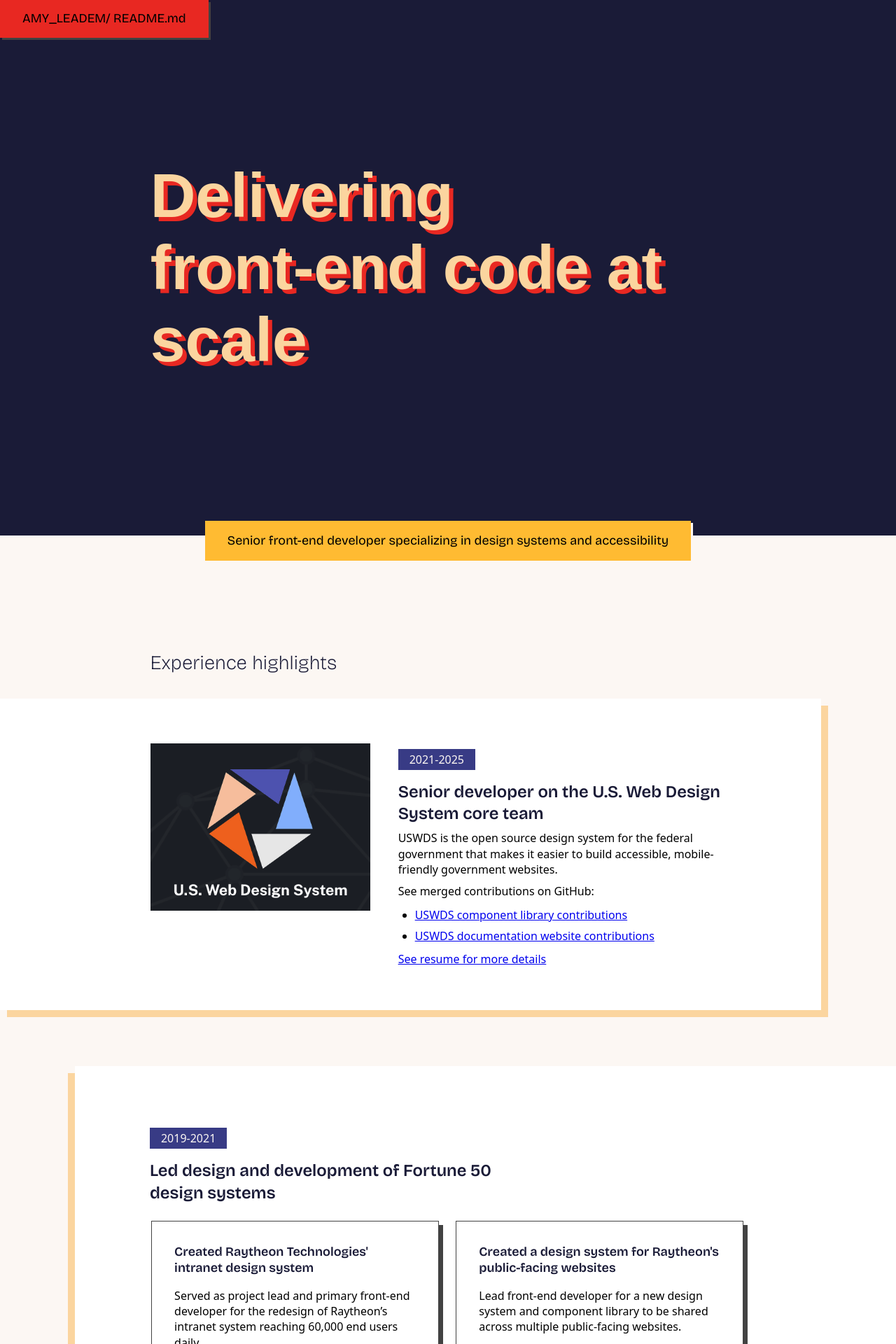
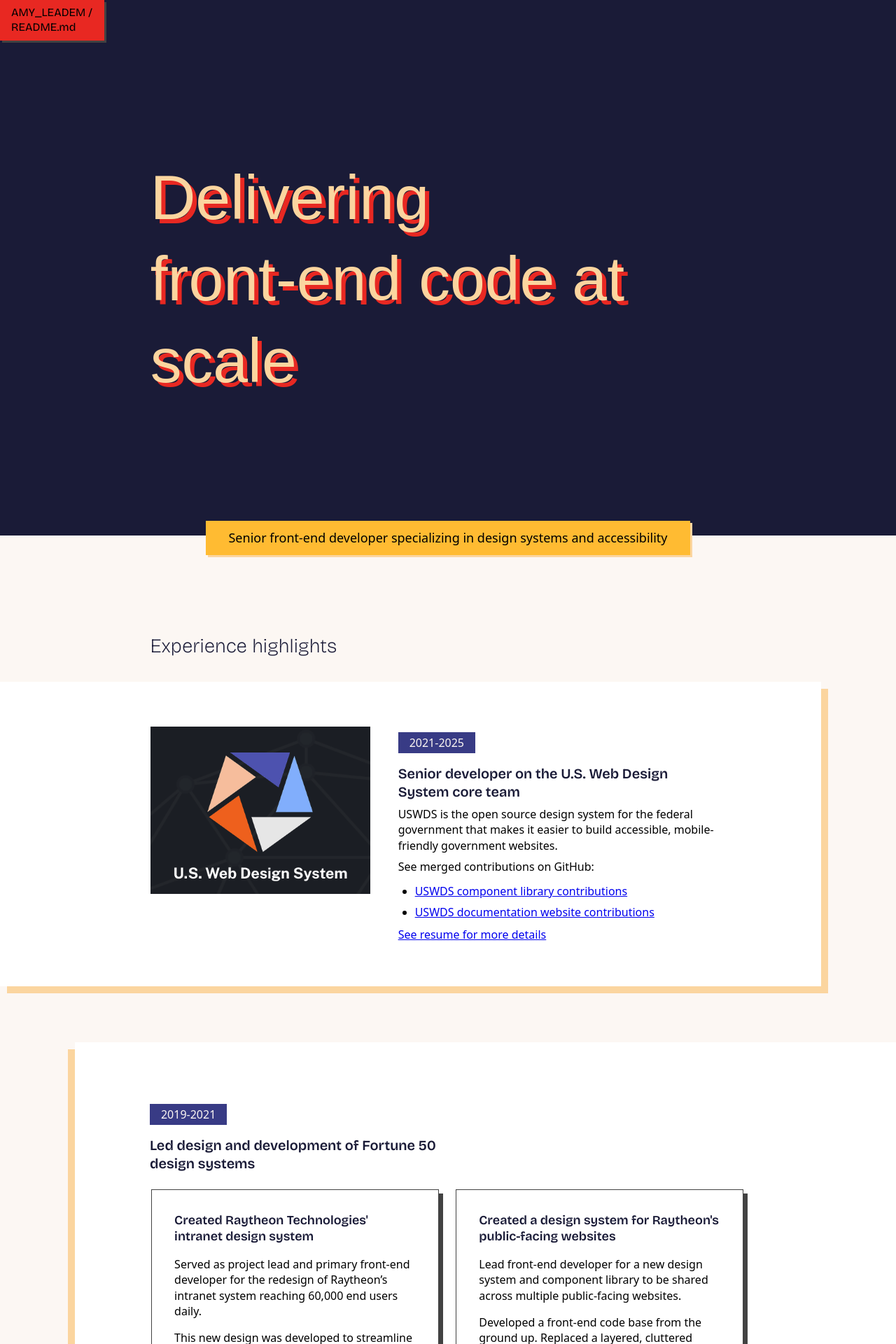
Before and after one commit to amyleadem/amyleadem.github.io, a Jekyll site: the page built from index.md, in a window 1280 px wide. Shown: the top 1920 px of the page at 70% size. Built offline with Jekyll 4.4.1, drawn with Linux system fonts in a browser that asks for light colours; some web fonts are replaced.

Commit message:
Refined vertical alignment

```diff
--- a/assets/css/styles.css
+++ b/assets/css/styles.css
@@ -202,7 +202,34 @@ body {
 
 section[aria-label="page title"] {
   grid-column: 1/13;
+  display: inline-block;
   position: absolute;
+  top: 0;
+  z-index: 2;
+}
+section[aria-label="page title"] > * {
+  background: #e82822;
+  box-shadow: 3px 3px #424242;
+  display: inline-block;
+  line-height: 1.2;
+  margin-block: 0;
+  padding: calc(8px * 1) calc(8px * 2);
+}
+section[aria-label="page title"] h1 {
+  color: black;
+  font-family: "Bricolage Grotesque", sans-serif;
+  font-size: 1rem;
+  font-weight: 400;
+  line-height: 1.3;
+}
+@media (min-width: 900px) {
+  section[aria-label="page title"] {
+    position: sticky;
+    margin-top: -85vh;
+  }
+  section[aria-label="page title"] > * {
+    max-width: 18ex;
+  }
 }
 
 section[aria-label=hero] {
@@ -212,13 +239,20 @@ section[aria-label=hero] {
   grid-column: 1/13;
   align-items: center;
   background: #1a1b37;
-  height: 60vh;
   min-height: 400px;
+}
+section[aria-label=hero] > * {
+  padding-top: calc(8px * 6);
+}
+@media (min-width: 600px) {
+  section[aria-label=hero] {
+    height: 70vh;
+    min-height: 600px;
+  }
 }
 @media (min-width: 900px) {
   section[aria-label=hero] {
     height: 75vh;
-    min-height: 500px;
   }
 }
 @media (min-width: 1200px) {
@@ -228,9 +262,29 @@ section[aria-label=hero] {
 }
 
 section[aria-label="personal summary"] {
-  grid-column: 1/13;
   display: flex;
+  grid-column: 2/12;
   justify-content: center;
+  margin-block: calc(8px * 6);
+}
+section[aria-label="personal summary"] > * {
+  background: #ffbb32;
+  box-shadow: 3px 3px #424242;
+  display: inline;
+  margin-block: 0;
+  padding-block: 12px;
+  padding-inline: calc(8px * 2);
+  text-align: center;
+}
+@media (min-width: 600px) {
+  section[aria-label="personal summary"] {
+    margin-top: calc(-12px - 1.125rem / 2);
+  }
+  section[aria-label="personal summary"] > * {
+    box-shadow: 3px 3px #fbd59f;
+    font-size: 1.125rem;
+    padding: 12px calc(8px * 4);
+  }
 }
 
 section[aria-label="career highlights"] {
@@ -238,7 +292,7 @@ section[aria-label="career highlights"] {
   display: grid;
   grid-template-columns: repeat(12, 1fr);
   grid-column-gap: 8px;
-  margin-block: 0;
+  margin-bottom: 0;
 }
 @media (min-width: 600px) {
   section[aria-label="career highlights"] {
@@ -455,8 +509,8 @@ section[aria-label=resume] h4 {
 }
 
 section > h2 {
-  margin-top: calc(8px * 8);
   margin-bottom: calc(8px * 2);
+  margin-top: 0;
 }
 
 section > * {
@@ -468,32 +522,6 @@ section > * {
   }
 }
 
-.sticky-banner {
-  font-family: "Bricolage Grotesque", sans-serif;
-  margin-block: 0;
-  padding-block: calc(8px * 1);
-  padding-inline: calc(8px * 2);
-  background: #e82822;
-  box-shadow: 3px 3px #424242;
-  grid-column: 1/13;
-  line-height: 1.2;
-  margin-right: calc(8px * 2);
-  top: 0;
-  z-index: 1;
-}
-@media (min-width: 900px) {
-  .sticky-banner {
-    font-size: 1.125rem;
-    padding-block: calc(8px * 2);
-    padding-inline: calc(8px * 4);
-  }
-}
-
-@media (min-width: 1200px) {
-  .sticky-banner {
-    grid-column: 1/2;
-  }
-}
 p,
 li,
 h4,
@@ -517,64 +545,27 @@ ul li {
   padding-block: calc(8px * 0.5);
 }
 
-h1 {
-  text-shadow: #e82822 6px 6px;
-  font-family: "Rammetto One", sans-serif;
-  font-size: 8vw;
-  color: #fbd59f;
-  grid-column: 2/12;
-}
-@media (max-width: 900px) {
-  h1 {
-    font-size: 3rem;
-    text-shadow: #e82822 3px 3px;
-  }
-}
-@media (min-width: 600px) {
-  h1 {
-    font-size: 8.5vw;
-  }
-}
-@media (max-height: 600px) and (min-width: 900px) {
-  h1 {
-    font-size: 7.5vw;
-  }
-}
-@media (min-width: 900px) {
-  h1 {
-    font-size: 8vw;
-  }
-}
-@media (min-width: 1200px) {
-  h1 {
-    font-size: 7vw;
-    grid-column: 3/11;
-  }
-}
-@media (min-width: 1800px) {
-  h1 {
-    font-size: 6.5vw;
-    grid-column: 3/11;
-  }
-}
-@media (max-height: 600px) and (min-width: 1200px) {
-  h1 {
-    font-size: 6vw;
-  }
-}
-
 h2 {
   color: #1a1b37;
   font-family: "Bricolage Grotesque", sans-serif;
-  font-size: 1.75rem;
+  font-size: 1.375rem;
   font-weight: 200;
   line-height: 1.3;
+}
+@media (min-width: 600px) {
+  h2 {
+    font-size: 1.75rem;
+  }
 }
 
 h3 {
   color: #1a1b37;
   font-family: "Bricolage Grotesque", sans-serif;
-  font-size: 1.5rem;
+  font-size: 1.25rem;
+  font-weight: 200;
+  line-height: 1.3;
+  color: #1a1b37;
+  font-family: "Bricolage Grotesque", sans-serif;
   font-weight: 600;
   line-height: 1.3;
 }
@@ -590,9 +581,14 @@ h4 {
 .font-size-xl {
   color: #1a1b37;
   font-family: "Bricolage Grotesque", sans-serif;
-  font-size: 1.75rem;
+  font-size: 1.375rem;
   font-weight: 200;
   line-height: 1.3;
+}
+@media (min-width: 600px) {
+  .font-size-xl {
+    font-size: 1.75rem;
+  }
 }
 
 .font-size-2xl {
@@ -666,31 +662,6 @@ h4 {
   }
 }
 
-.summary-banner {
-  font-family: "Bricolage Grotesque", sans-serif;
-  margin-block: 0;
-  padding-block: calc(8px * 1);
-  padding-inline: calc(8px * 2);
-  background: #ffbb32;
-  box-shadow: 3px 3px #fcf7f3;
-  display: inline;
-  padding-block: 12px;
-  text-align: center;
-}
-@media (min-width: 900px) {
-  .summary-banner {
-    font-size: 1.125rem;
-    padding-block: calc(8px * 2);
-    padding-inline: calc(8px * 4);
-  }
-}
-@media (min-width: 600px) {
-  .summary-banner {
-    font-size: 1.125rem;
-    margin-top: calc(-12px - 1.125rem / 2);
-  }
-}
-
 .practice-area {
   background: white;
 }
--- a/index.md
+++ b/index.md
@@ -4,20 +4,16 @@ layout: default
 ---
 
 <div class="grid-container">
-  <section aria-label="page title">
-    <p class="sticky-banner">
-      AMY_LEADEM/ README.md
-    </p>
+   <section aria-label="page title">
+    <h1>AMY_LEADEM / README.md</h1>
   </section>
 
-  <section aria-label="hero">
-    <h1 class="font-size-3xl">Delivering <br/>front-end code at scale</h1>
+   <section aria-label="hero">
+    <h2 class="font-size-3xl">Delivering <br/>front-end code at scale</h2>
   </section>
 
   <section aria-label="personal summary">
-    <p class="summary-banner">
-      Senior front-end developer specializing in design systems and accessibility
-    </p>
+    <p>Senior front-end developer specializing in design systems and accessibility</p>
   </section>
 
   <section aria-label="career highlights">
```
Also changed, not shown: _styles/styles.scss (+78 -44 lines).
